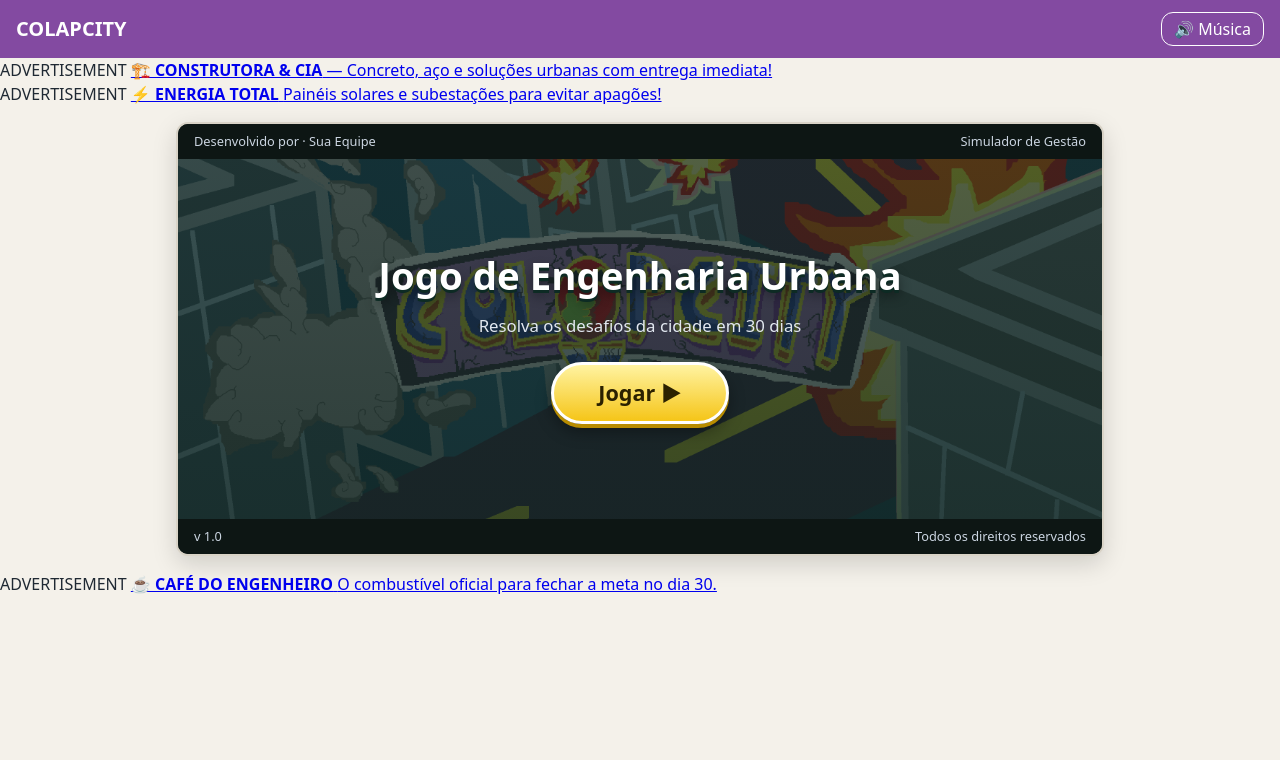
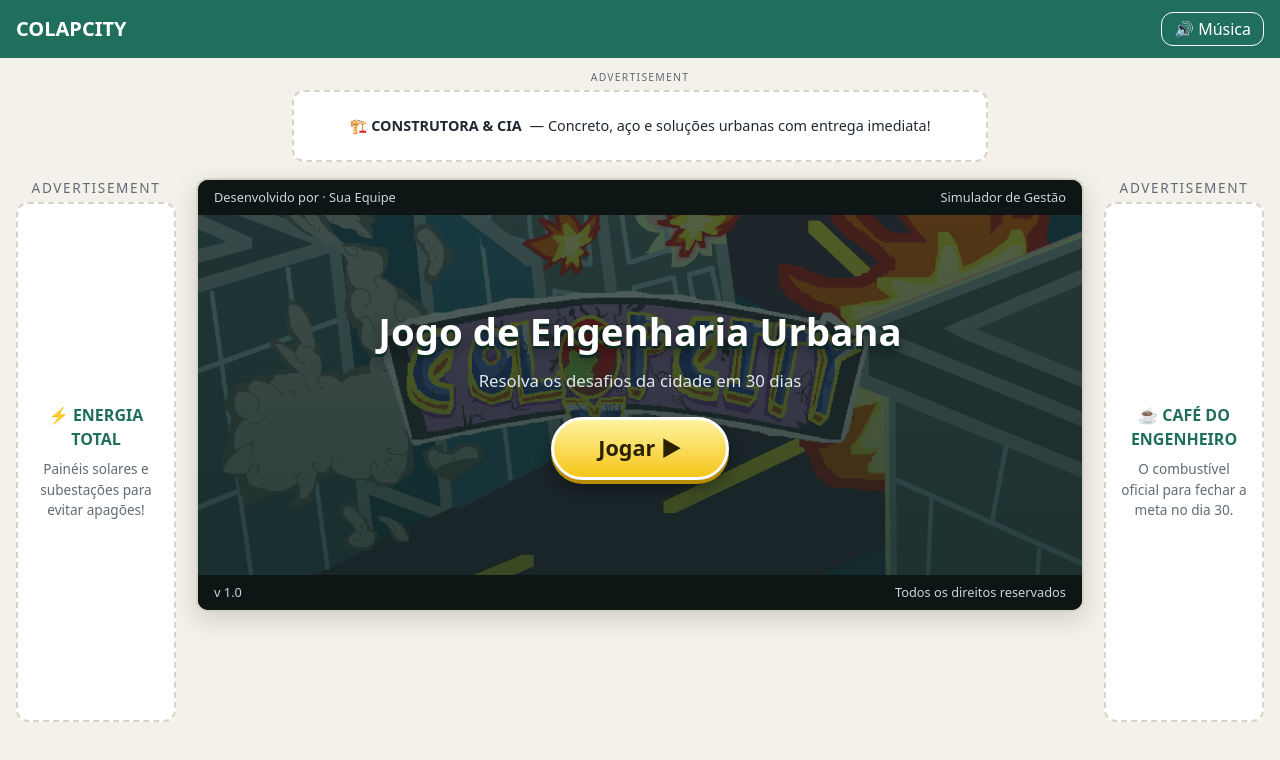
Before and after one commit to Gigohub/Projeto-Grupo-Scom, a website with bundled scripts: page index.html in a window 1280 px wide. Built offline with nearby package versions, Linux system fonts and the light colour scheme.

Commit message:
fix(advertisement):

```diff
--- a/css/style.css
+++ b/css/style.css
@@ -5,8 +5,8 @@
     --cartao: #ffffff;
     --texto: #1f2933;
     --suave: #5f6b76;
-    --destaque: #834aa1;
-    --sobe: #65377e;
+    --destaque: #1f6f5c;
+    --sobe: #1d7a3a;
     --desce: #b3261e;
     --borda: #d9d3c7;
     --raio: 12px;
@@ -417,3 +417,104 @@
 .capa-continuar:hover {
   background: rgba(255, 255, 255, 0.24);
 }
+
+/* Palco central estilo portal de jogos */
+.palco-portal {
+  display: flex;
+  justify-content: center;
+  align-items: flex-start;
+  gap: 20px;
+  max-width: 1360px;
+  margin: 0 auto;
+  padding: 16px;
+}
+
+main {
+  flex: 1;
+  max-width: 960px;
+  margin: 0;
+  padding: 0;
+}
+
+/* Moldura padrão dos anúncios */
+.anuncio-rotulo {
+  display: block;
+  text-align: center;
+  font-size: 0.65rem;
+  letter-spacing: 0.12em;
+  color: var(--suave);
+  margin-bottom: 4px;
+}
+
+.anuncio-caixa {
+  display: flex;
+  flex-direction: column;
+  align-items: center;
+  justify-content: center;
+  gap: 8px;
+  text-align: center;
+  text-decoration: none;
+  background: var(--cartao);
+  border: 2px dashed var(--borda);
+  border-radius: var(--raio);
+  color: var(--texto);
+  overflow: hidden;
+  transition: border-color 0.15s ease, transform 0.15s ease;
+}
+
+.anuncio-caixa:hover {
+  border-color: var(--destaque);
+  transform: translateY(-2px);
+}
+
+.anuncio-caixa img {
+  width: 100%;
+  height: 100%;
+  object-fit: cover;
+  display: block;
+}
+
+/* Banner horizontal (728x90) */
+.anuncio-horizontal {
+  max-width: 728px;
+  margin: 12px auto 0;
+  padding: 0 16px;
+}
+
+.anuncio-horizontal .anuncio-caixa {
+  flex-direction: row;
+  min-height: 72px;
+  padding: 8px 16px;
+  font-size: 0.9rem;
+}
+
+/* Banners verticais nas laterais (160x600) */
+.anuncio-lateral {
+  width: 160px;
+  flex-shrink: 0;
+  position: sticky;
+  top: 16px;
+}
+
+.anuncio-lateral .anuncio-caixa {
+  min-height: 520px;
+  padding: 16px 12px;
+  font-size: 0.9rem;
+}
+
+.anuncio-lateral strong {
+  color: var(--destaque);
+  font-size: 1rem;
+}
+
+.anuncio-lateral span {
+  color: var(--suave);
+  font-size: 0.85rem;
+}
+
+/* Esconde as laterais em telas estreitas para não espremer o jogo */
+@media (max-width: 1180px) {
+  .anuncio-lateral {
+    display: none;
+  }
+}
```
